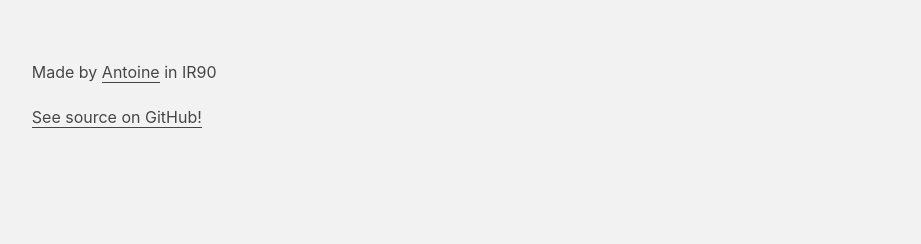
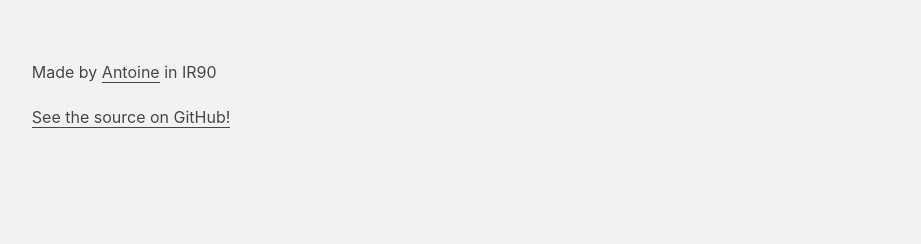
Before and after one commit to Ant-One/friendship-ended, a Flask app: page / in a window 1280 px wide. Shown: the part 556-800 px from the top of the page, without its empty margins (141-1062 px from the left). Run offline with Flask 3, Linux system fonts and the light colour scheme.

Commit message:
fixed typo in footer

```diff
--- a/templates/goodbye.html
+++ b/templates/goodbye.html
@@ -22,6 +22,6 @@
     </body>
     <footer>
         <p>Made by <a href="https://ant-one.ch">Antoine</a> in IR90</p>
-        <p><a href="https://github.com/Ant-One/secret-santa">Fork me on Github!</a></p>
+        <p><a href="https://github.com/Ant-One/friendship-ended">See the source on GitHub!</a></p>
     </footer>
     </html>
--- a/templates/index.html
+++ b/templates/index.html
@@ -42,7 +42,7 @@
       </form>
       <footer>
         <p>Made by <a href="https://ant-one.ch">Antoine</a> in IR90</p>
-        <p><a href="https://github.com/Ant-One/friendship-ended">See source on GitHub!</a></p>
+        <p><a href="https://github.com/Ant-One/friendship-ended">See the source on GitHub!</a></p>
     </footer>
 </body>
 </html>
```
